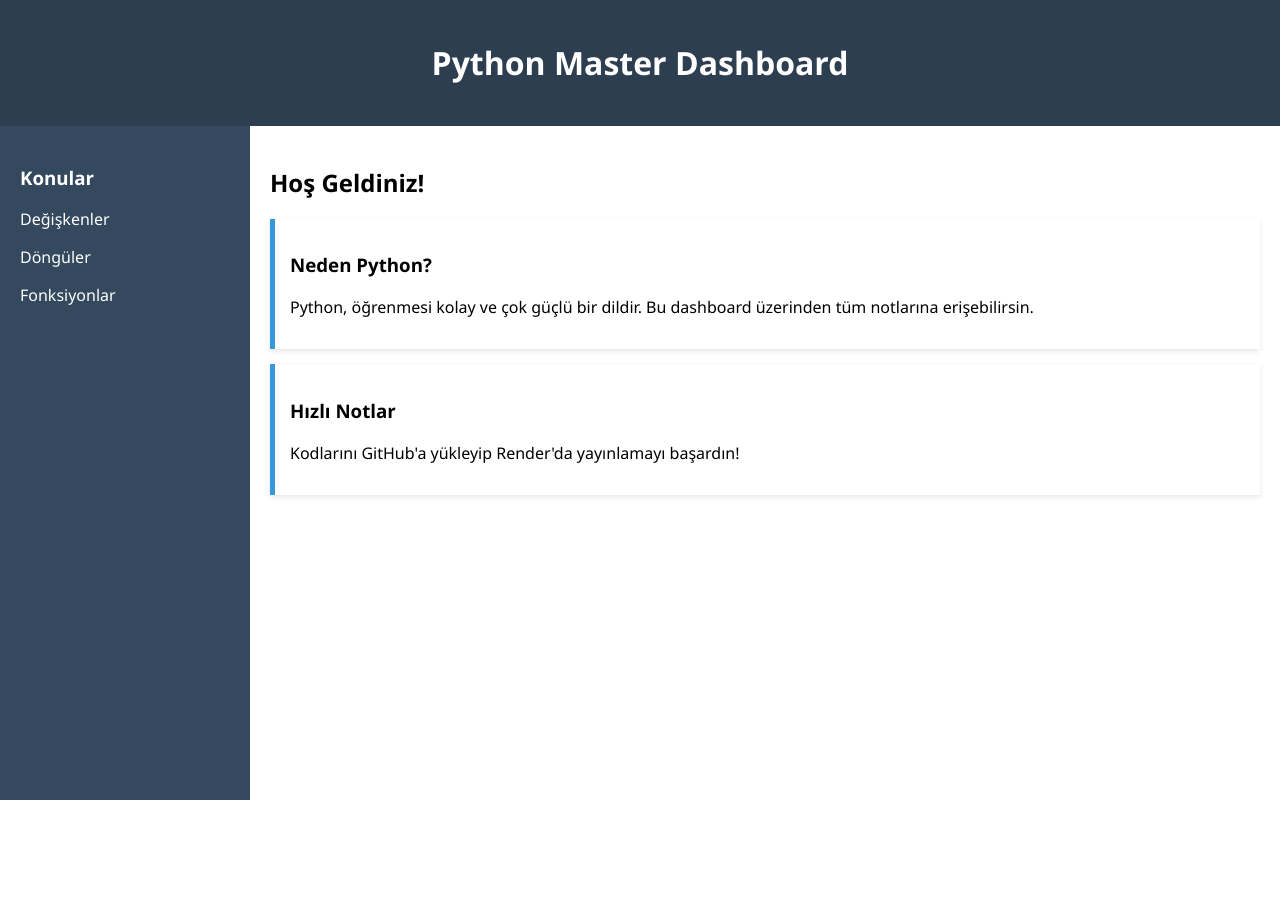
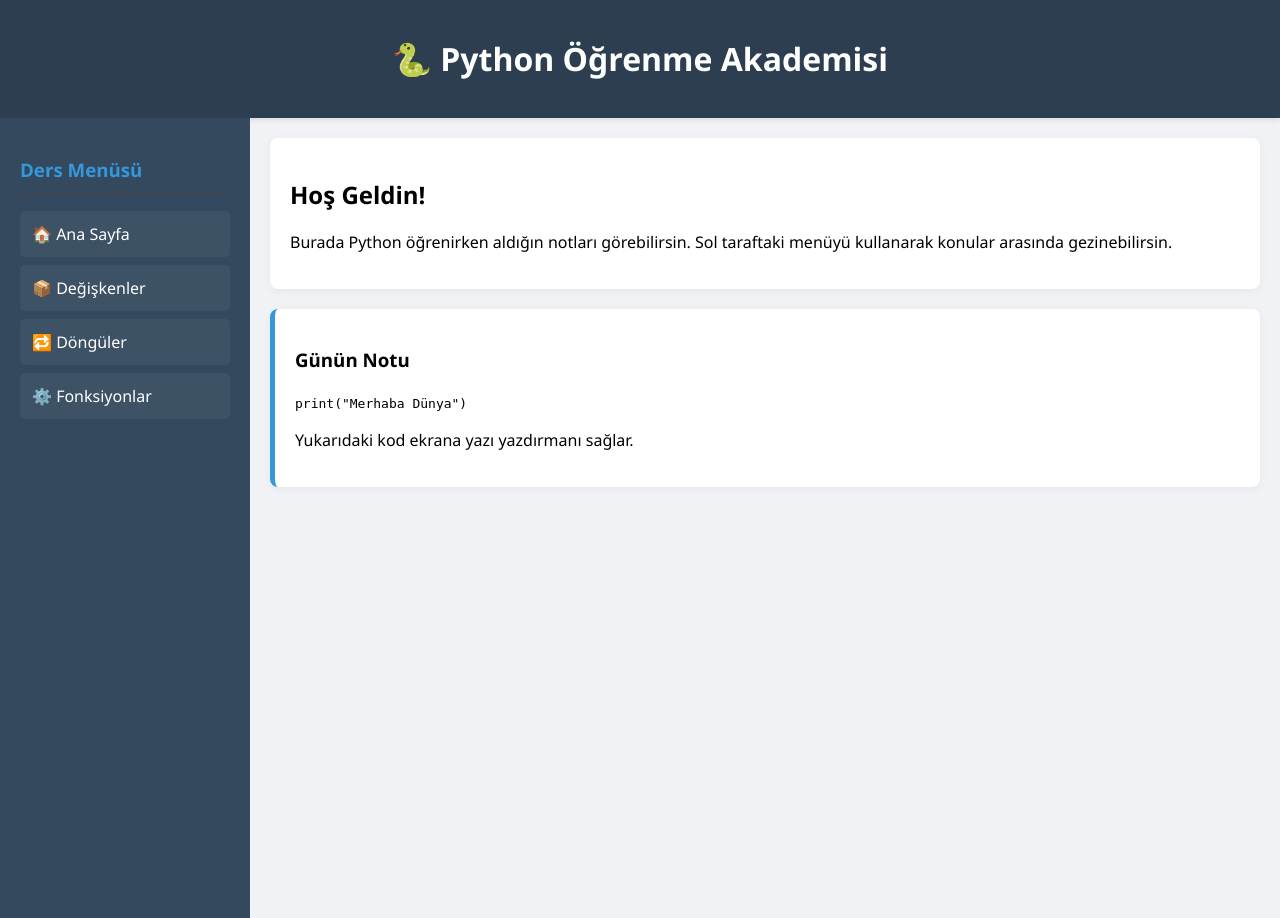
Before and after one commit to robotikcx-blip/python-ogrenme-akademisi, a Flask app: page / in a window 1280 px wide. Before the commit the page ends 800 px from the top, so only its background shows below. Run offline with Flask 3, Linux system fonts and the light colour scheme.

Commit message:
Update index.html

```diff
--- a/templates/index.html
+++ b/templates/index.html
@@ -5,78 +5,81 @@
     <meta name="viewport" content="width=device-width, initial-scale=1.0">
     <title>Python Master Dashboard</title>
     <style>
-        /* Genel Ayarlar */
-        body {
-            font-family: 'Segoe UI', Tahoma, Geneva, Verdana, sans-serif;
-            margin: 0;
-            padding: 0;
-            background-color: #f4f7f6;
-            display: flex;
-            flex-direction: column;
-            min-height: 100vh;
+        /* Modern ve Mobil Uyumlu Tasarım */
+        :root {
+            --primary: #2c3e50;
+            --secondary: #34495e;
+            --accent: #3498db;
+            --text: #ffffff;
         }
 
-        /* Başlık Alanı */
-        header {
-            background-color: #2c3e50;
-            color: white;
-            padding: 20px;
-            text-align: center;
+        body {
+            font-family: 'Segoe UI', sans-serif;
+            margin: 0;
+            background-color: #f0f2f5;
         }
 
-        /* Ana İçerik Konteynırı */
+        header {
+            background: var(--primary);
+            color: white;
+            padding: 1rem;
+            text-align: center;
+            box-shadow: 0 2px 5px rgba(0,0,0,0.1);
+        }
+
         .container {
             display: flex;
-            flex: 1;
-            /* Mobilde alt alta gelmesi için: */
-            flex-wrap: wrap;
+            flex-wrap: wrap; /* Mobilde alt alta geçmesini sağlar */
         }
 
-        /* Yan Menü */
+        /* Yan Menü Ayarları */
         nav {
-            background-color: #34495e;
-            color: white;
+            background: var(--secondary);
             width: 250px;
+            min-height: 100vh;
             padding: 20px;
             box-sizing: border-box;
         }
 
-        /* İçerik Alanı */
+        nav h3 { color: var(--accent); border-bottom: 1px solid #444; padding-bottom: 10px; }
+
+        /* Buton Stilleri */
+        .nav-link {
+            display: block;
+            color: white;
+            text-decoration: none;
+            padding: 12px;
+            margin: 8px 0;
+            background: rgba(255,255,255,0.05);
+            border-radius: 5px;
+            transition: 0.3s;
+        }
+
+        .nav-link:hover { background: var(--accent); }
+
+        /* Ana İçerik Alanı */
         main {
             flex: 1;
             padding: 20px;
-            background-color: white;
-            box-sizing: border-box;
-            min-width: 300px; /* Çok daralmasını engeller */
+            min-width: 300px;
         }
 
-        /* Kartlar veya Konu Kutuları */
         .card {
-            background: #fff;
-            border-left: 5px solid #3498db;
-            margin-bottom: 15px;
-            padding: 15px;
-            box-shadow: 0 2px 5px rgba(0,0,0,0.1);
+            background: white;
+            padding: 20px;
+            border-radius: 8px;
+            box-shadow: 0 2px 10px rgba(0,0,0,0.05);
+            margin-bottom: 20px;
         }
 
-        /* MOBİL UYUM (Responsive) AYARLARI */
+        /* MOBİL ÖZELLEŞTİRME */
         @media (max-width: 768px) {
+            nav {
+                width: 100%;
+                min-height: auto;
+            }
             .container {
-                flex-direction: column; /* Yan menüyü yukarı, içeriği aşağı alır */
-            }
-
-            nav {
-                width: 100%; /* Yan menü tüm genişliği kaplar */
-                text-align: center;
-            }
-
-            main {
-                width: 100%;
-                padding: 10px;
-            }
-
-            h1 {
-                font-size: 1.5rem; /* Başlığı mobilde biraz küçültür */
+                flex-direction: column;
             }
         }
     </style>
@@ -84,27 +87,28 @@
 <body>
 
 <header>
-    <h1>Python Master Dashboard</h1>
+    <h1>🐍 Python Öğrenme Akademisi</h1>
 </header>
 
 <div class="container">
     <nav>
-        <h3>Konular</h3>
-        <p>Değişkenler</p>
-        <p>Döngüler</p>
-        <p>Fonksiyonlar</p>
+        <h3>Ders Menüsü</h3>
+        <a href="/" class="nav-link">🏠 Ana Sayfa</a>
+        <a href="/degiskenler" class="nav-link">📦 Değişkenler</a>
+        <a href="/donguler" class="nav-link">🔁 Döngüler</a>
+        <a href="/fonksiyonlar" class="nav-link">⚙️ Fonksiyonlar</a>
     </nav>
 
     <main>
-        <h2>Hoş Geldiniz!</h2>
         <div class="card">
-            <h3>Neden Python?</h3>
-            <p>Python, öğrenmesi kolay ve çok güçlü bir dildir. Bu dashboard üzerinden tüm notlarına erişebilirsin.</p>
+            <h2>Hoş Geldin!</h2>
+            <p>Burada Python öğrenirken aldığın notları görebilirsin. Sol taraftaki menüyü kullanarak konular arasında gezinebilirsin.</p>
         </div>
 
-        <div class="card">
-            <h3>Hızlı Notlar</h3>
-            <p>Kodlarını GitHub'a yükleyip Render'da yayınlamayı başardın!</p>
+        <div class="card" style="border-left: 5px solid var(--accent);">
+            <h3>Günün Notu</h3>
+            <code>print("Merhaba Dünya")</code>
+            <p>Yukarıdaki kod ekrana yazı yazdırmanı sağlar.</p>
         </div>
     </main>
 </div>
```
